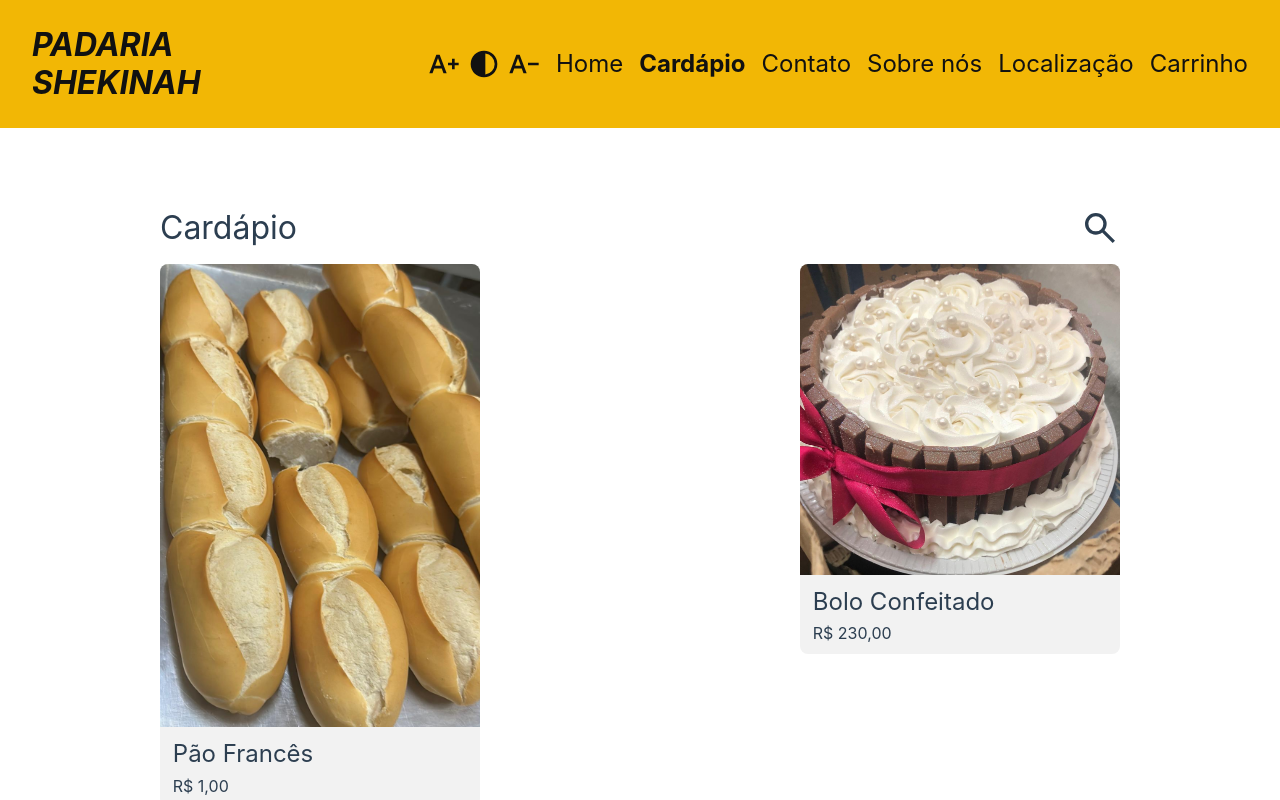
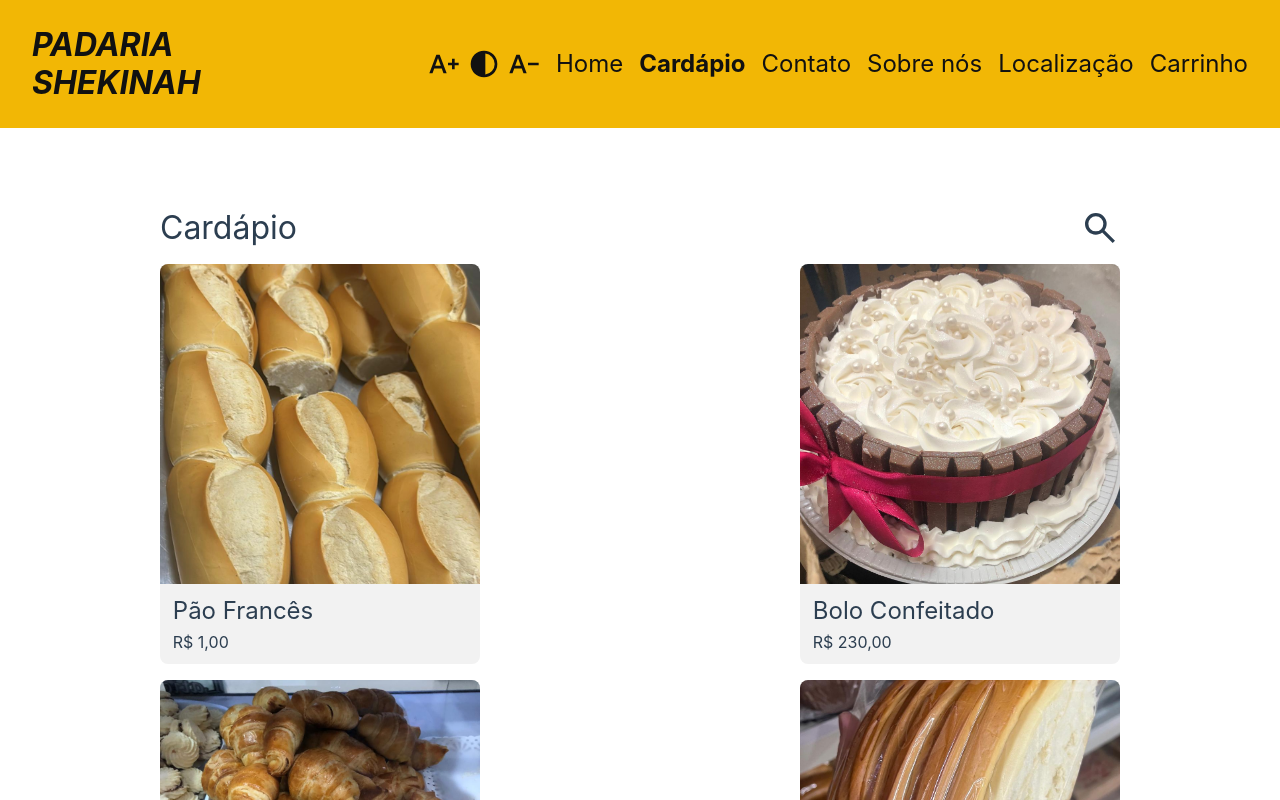
Before and after one commit to HordLawk/PadariaShekinah, a Vue app: page /cardapio in a window 1280 px wide. Shown: the top 800 px of the page. Built offline with nearby package versions, Linux system fonts and the light colour scheme.

Commit message:
fix(css): images aspect ratio

```diff
--- a/src/views/HomeView.vue
+++ b/src/views/HomeView.vue
@@ -84,7 +84,7 @@ svg {
 }
 .p-carousel img {
     width: 100%;
-    max-height: 400px;
+    height: 400px;
     object-fit: cover;
 }
 </style>
--- a/src/views/MenuView.vue
+++ b/src/views/MenuView.vue
@@ -112,10 +112,13 @@ const toggleSearch = (open: boolean) => {
         display: flex;
         flex-direction: column;
         transition: .3s;
+        height: 100%;
         > img {
             border-top-left-radius: .5rem;
             border-top-right-radius: .5rem;
             max-width: 100%;
+            aspect-ratio: 1/1;
+            object-fit: cover;
         }
         > div{
             display: flex;
```
